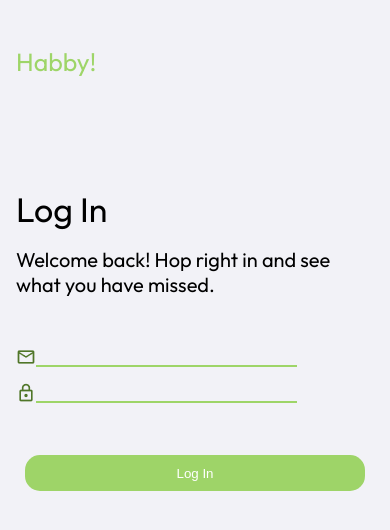
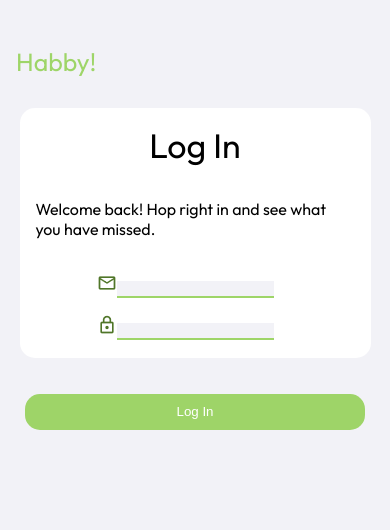
Before and after one commit to iridium951/HobiGo, a React (Create React App) app: page /login in a window 390 px wide. Shown: the top 530 px of the page. Built offline with nearby package versions, Linux system fonts and the light colour scheme.

Commit message:
login signup responsivness

```diff
--- a/src/Components/pages/Login.css
+++ b/src/Components/pages/Login.css
@@ -8,17 +8,15 @@
     font-size: 25px;
 }
 
-.loginheader {
-    margin: 1rem;
-    margin-top: 140px;
-    font-size: 34px;
+.login {
+    margin: none;
+    padding: 1rem;
 }
 
 .loginmsg {
-    margin: 1rem 1rem 50px;
-    font-family: 'Outfit';
-    font-size: 20px;
-    line-height: 25px;
+    margin: none;
+    padding: 1rem;
+
  }
 
 .button {
@@ -43,12 +41,8 @@
 }
 
 .center-input {
-    display: flex;
-    margin: 1rem;
-    width: 326px;
-    left: 32px;
-    top: 427px;
-    outline:none
+    margin: 5%;
+
 }
 
 .input-field {
--- a/src/Components/pages/Login.js
+++ b/src/Components/pages/Login.js
@@ -3,6 +3,7 @@ import "./Login.css"
 import { useState } from 'react';
 import mail from "./assets/mail.png"
 import lock from "./assets/lock.png"
+import { Box } from '@mui/material';
 
 function Login() {
   const [maill, setMail] = useState('');
@@ -41,13 +42,15 @@ function Login() {
 
   return (
     <>
-      <div className="header1" style={{ fontFamily: "outfit" }}>
+    <div className="header1" style={{ fontFamily: "outfit" }}>
         Habby!
       </div>
-      <div className="loginheader" style={{ fontFamily: "outfit" }}>
+    <Box bgcolor="white" justifyItems="center" marginLeft="5%" marginRight="5%" borderRadius="15px">
+
+      <div   className='login' style={{ fontFamily: "outfit", fontSize: "34px" }}>
         Log In
       </div>
-      <div className="loginmsg" style={{ fontFamily: "outfit" }}>
+      <div className="loginmsg "style={{ fontFamily: "outfit" }}>
         Welcome back! Hop right in and see what you have missed.
       </div>
       <div className="center-input">
@@ -60,7 +63,10 @@ function Login() {
       </div>
       <div style={{ display: 'flex', alignItems: 'center', justifyContent: 'center' }}>
       </div>
+
+      </Box>
       <div className="button-container1">
+
         <button className="button login-button1" onClick={() => handleLogin()}>
           Log In
         </button>
--- a/src/Components/pages/Signup.css
+++ b/src/Components/pages/Signup.css
@@ -14,12 +14,7 @@
         font-size: 34px;
     }
 
-    .loginmsg {
-        margin: 1rem 1rem 50px;
-        font-family: 'Outfit';
-        font-size: 20px;
-        line-height: 25px;
-     }
+
 
     .button {
         height: 36px;
--- a/src/Components/pages/Signup.js
+++ b/src/Components/pages/Signup.js
@@ -1,10 +1,12 @@
 import React from 'react'
-import "./Signup.css"
+import "./Login.css"
 import { useState } from 'react';
 import mail from "./assets/mail.png"
 import lock from "./assets/lock.png"
 import name from "./assets/name.png"
 import { Link } from "react-router-dom"
+import { Box } from '@mui/material';
+
 
 function Signup() {
   const [maill, setMail] = useState('');
@@ -51,7 +53,8 @@ function Signup() {
       <div className="header1" style={{ fontFamily: "outfit" }}>
         Habby!
       </div>
-      <div className="loginheader" style={{ fontFamily: "outfit" }}>
+      <Box bgcolor="white" justifyItems="center" marginLeft="5%" marginRight="5%" borderRadius="15px">
+      <div className='login' style={{ fontFamily: "outfit", fontSize: "34px" }}>
         Sign Up
       </div>
       <div className="loginmsg" style={{ fontFamily: "outfit" }}>
@@ -59,10 +62,10 @@ function Signup() {
       </div>
       <div className="center-input">
         <img src={mail} alt="mail" className="ima1"></img>
-        <input className="input-field" type="text" maxlength="35" size={40} value={maill} onChange={handleMail} />
+        <input className="input-field" type="text" value={maill} onChange={handleMail} />
       </div>
       <div className="center-input">
-        <img src={name} alt="name" className="ima1"></img><p></p>
+        <img src={name} alt="name" className="ima1"></img>
         <input className="input-field" type="text" value={namee} onChange={handleName} />
       </div>
       <div className="center-input">
@@ -71,6 +74,7 @@ function Signup() {
       </div>
       <div style={{ display: 'flex', alignItems: 'center', justifyContent: 'center' }}>
       </div>
+      </Box>
       <div className="button-container1">
         <Link to={{ pathname: `/login` }}>
           <button className="button login-button1" onClick={() => handleSignup()}>
```
